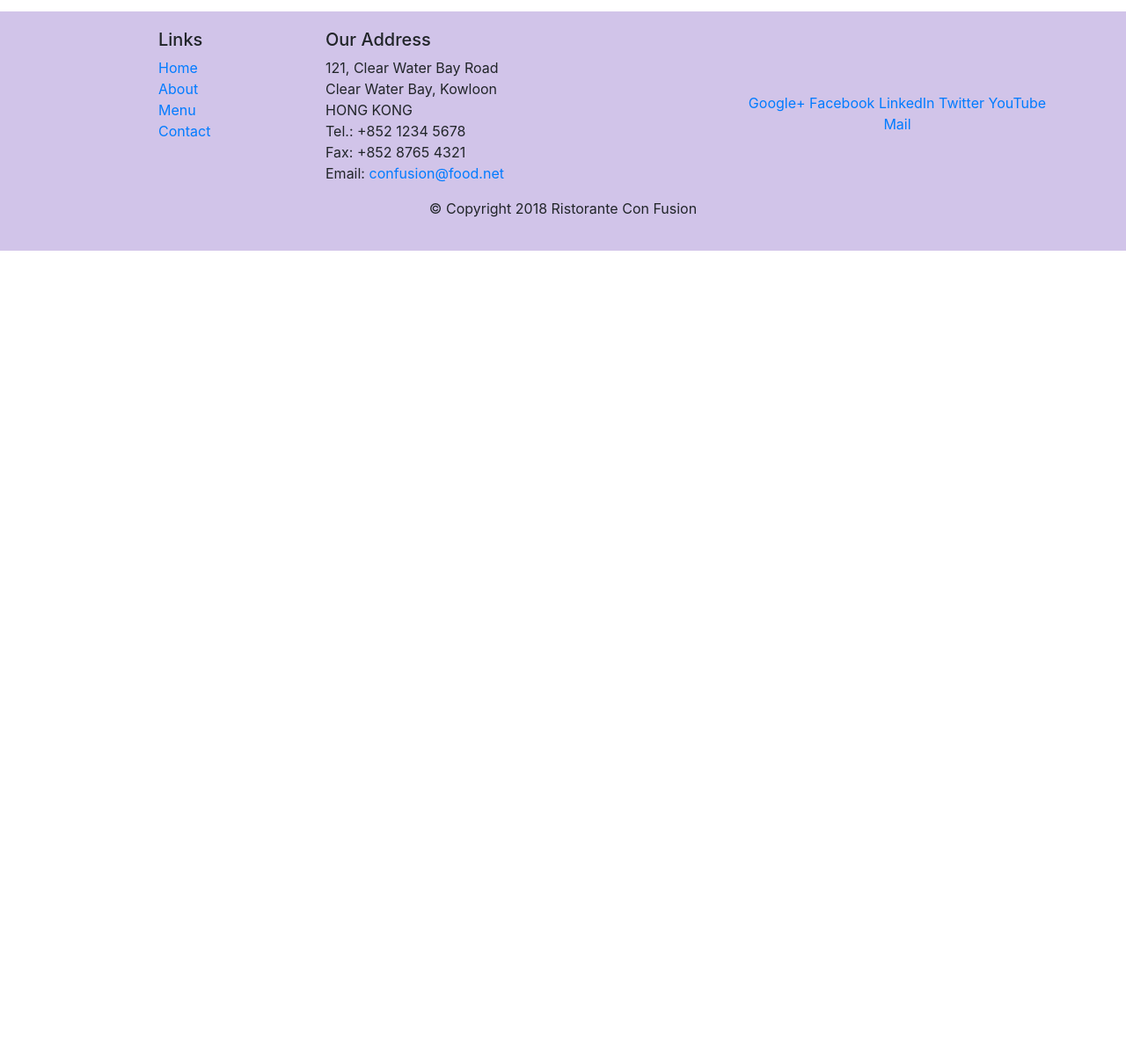
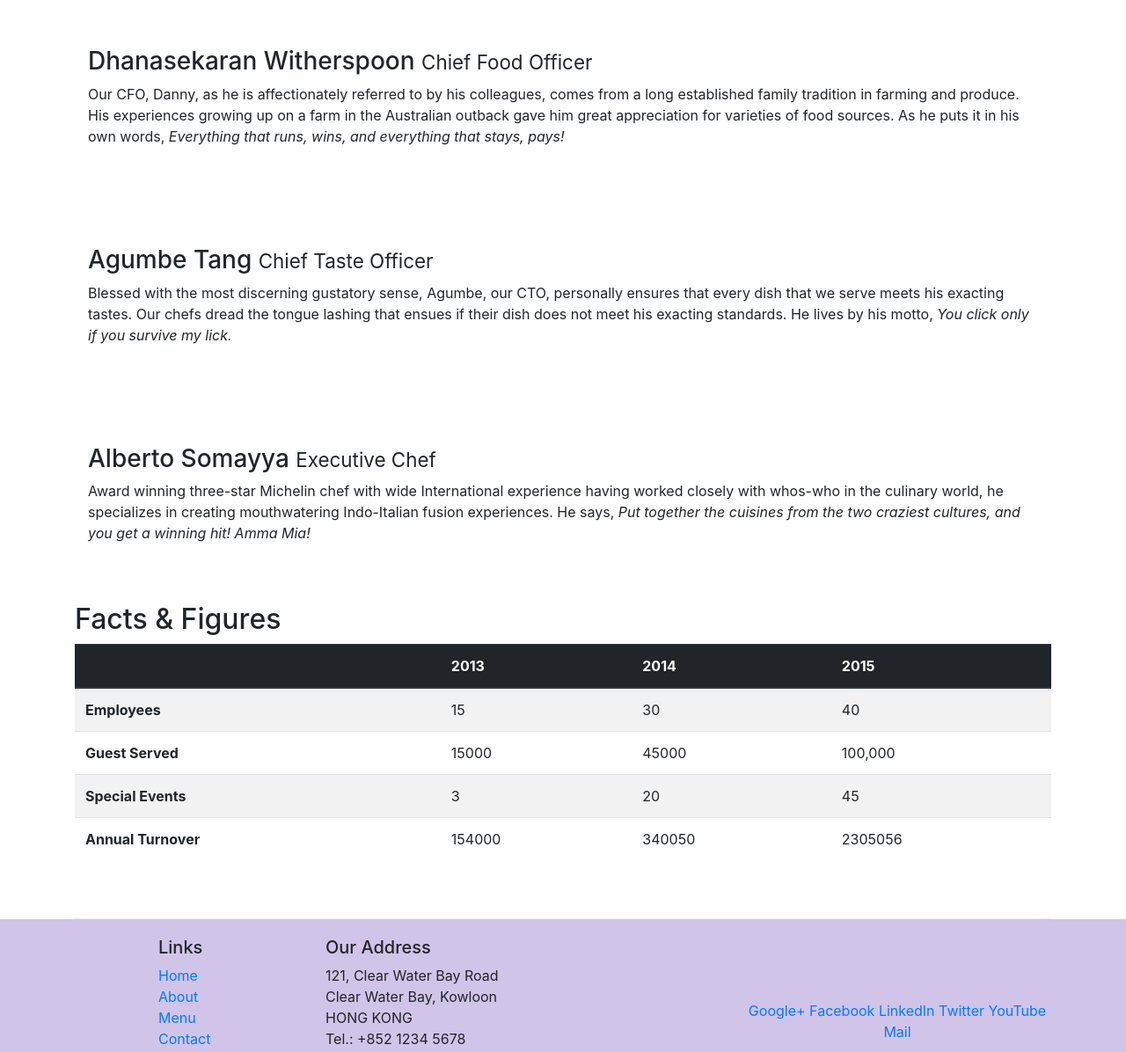
Before and after one commit to DhruvTrehan29/BootStrap-Website-, a website: page aboutus.html in a window 1280 px wide. Shown: the part 1604-2800 px from the top of the page at 88% size. Before the commit the page ends 1889 px from the top, so only its background shows below. Drawn offline with nearby package versions, Linux system fonts and the light colour scheme.

Commit message:
Tables And Cards

```diff
--- a/aboutus.html
+++ b/aboutus.html
@@ -58,31 +58,119 @@
             </div>
         </div>
 
-        <div>
+        <div class="row row-content">
             <div class="col-12 col-sm-6">
                 <h2>Our History</h2>
                 <p>Started in 2010, Ristorante con Fusion quickly established itself as a culinary icon par excellence in Hong Kong. With its unique brand of world fusion cuisine that can be found nowhere else, it enjoys patronage from the A-list clientele in Hong Kong.  Featuring four of the best three-star Michelin chefs in the world, you never know what will arrive on your plate the next time you visit us.</p>
                 <p>The restaurant traces its humble beginnings to <em>The Frying Pan</em>, a successful chain started by our CEO, Mr. Peter Pan, that featured for the first time the world's best cuisines in a pan.</p>
+                <br>
             </div>
             <div>
             </div>
+            <div class="col-sm">
+                <div class="card">
+                    <h3 class="card-header text-white" style="background-color: #512DAB;">Facts At A Glance</h3>
+                    <div class="card-body">
+                            <dl class="row">
+                                <dt class="col-6">Starting</dt>
+                                <dd class="col-6">3rd February, 2013</dd>
+                                <dt class="col-6">Major Stake Holder</dt>
+                                <dd class="col-6">HK Finance Pvt Ltd</dd>
+                                <dt class="col-6">Last Year's Turnover</dt>
+                                <dd class="col-6">$400000</dd>
+                                <dt class="col-6">Employees</dt>
+                                <dd class="col-6">400</dd>
+                            </dl>
+
+                    </div>
+                </div>
+            </div>
         </div>
+            <div class="col-12">
+                <div class="card card-body bg-light">
+              <blockquote class="blockquote">
+                  <p class="mb-0">You better cut the pizza in four pieces because I am not that hungry to eat the whole pizza</p>
+                  <footer class="blockquote-footer">Dhruv Trehan,
+                      <cite>The wise and the wisdom
 
+                      </cite>
+                  </footer>
+              </blockquote>
+                </div>
+            </div>
 
+<br>
+<br>
+<br>
+<br>
         <div>
             <div class="col-sm-12">
                 <h2>Corporate Leadership</h2>
                 <h3>Peter Pan <small>Chief Epicurious Officer</small></h3>
                 <p class="d-none d-sm-block">Our CEO, Peter, credits his hardworking East Asian immigrant parents who undertook the arduous journey to the shores of America with the intention of giving their children the best future. His mother's wizardy in the kitchen whipping up the tastiest dishes with whatever is available inexpensively at the supermarket, was his first inspiration to create the fusion cuisines for which <em>The Frying Pan</em> became well known. He brings his zeal for fusion cuisines to this restaurant, pioneering cross-cultural culinary connections.</p>
+                <br>
+<br>
+<br>
+<br>
                 <h3>Dhanasekaran Witherspoon <small>Chief Food Officer</small></h3>
                 <p class="d-none d-sm-block">Our CFO, Danny, as he is affectionately referred to by his colleagues, comes from a long established family tradition in farming and produce. His experiences growing up on a farm in the Australian outback gave him great appreciation for varieties of food sources. As he puts it in his own words, <em>Everything that runs, wins, and everything that stays, pays!</em></p>
+                <br>
+<br>
+<br>
+<br>
                 <h3>Agumbe Tang <small>Chief Taste Officer</small></h3>
                 <p class="d-none d-sm-block">Blessed with the most discerning gustatory sense, Agumbe, our CTO, personally ensures that every dish that we serve meets his exacting tastes. Our chefs dread the tongue lashing that ensues if their dish does not meet his exacting standards. He lives by his motto, <em>You click only if you survive my lick.</em></p>
+                <br>
+<br>
+<br>
+<br>
                 <h3>Alberto Somayya <small>Executive Chef</small></h3>
                 <p class="d-none d-sm-block">Award winning three-star Michelin chef with wide International experience having worked closely with whos-who in the culinary world, he specializes in creating mouthwatering Indo-Italian fusion experiences. He says, <em>Put together the cuisines from the two craziest cultures, and you get a winning hit! Amma Mia!</em></p>
             </div>
        </div>
+<div class="row row-content">
+    <div class="col-12 "></div>
+    <h2>Facts &amp; Figures</h2>
+    <div class="table-responsive">
+        <table class="table table-striped">
+            <thead class="thead-dark">
+                <tr>
+                    <th>&nbsp;</th>
+                    <th>2013</th>
+                    <th>2014</th>
+                    <th>2015</th>
+                </tr>
+            </thead>
+                <tbody>
+                    <tr>
+                        <th>Employees</th>
+                        <td>15</td>
+                        <td>30</td>
+                        <td>40</td>
+                    </tr>
+                    <tr>
+                        <th>Guest Served</th>
+                        <td>15000</td>
+                        <td>45000</td>
+                        <td>100,000</td>
+                    </tr>
+                    <tr>
+                        <th>Special Events</th>
+                        <td>3</td>
+                        <td>20</td>
+                        <td>45</td>
+                    </tr>
+                    <tr>
+                        <th>Annual Turnover</th>
+                        <td>154000</td>
+                        <td>340050</td>
+                        <td>2305056</td>
 
+                    </tr>
+                    </tbody>
+                       </table>
+    </div>
+</div>
     </div>
 
     <footer class="footer">
```
